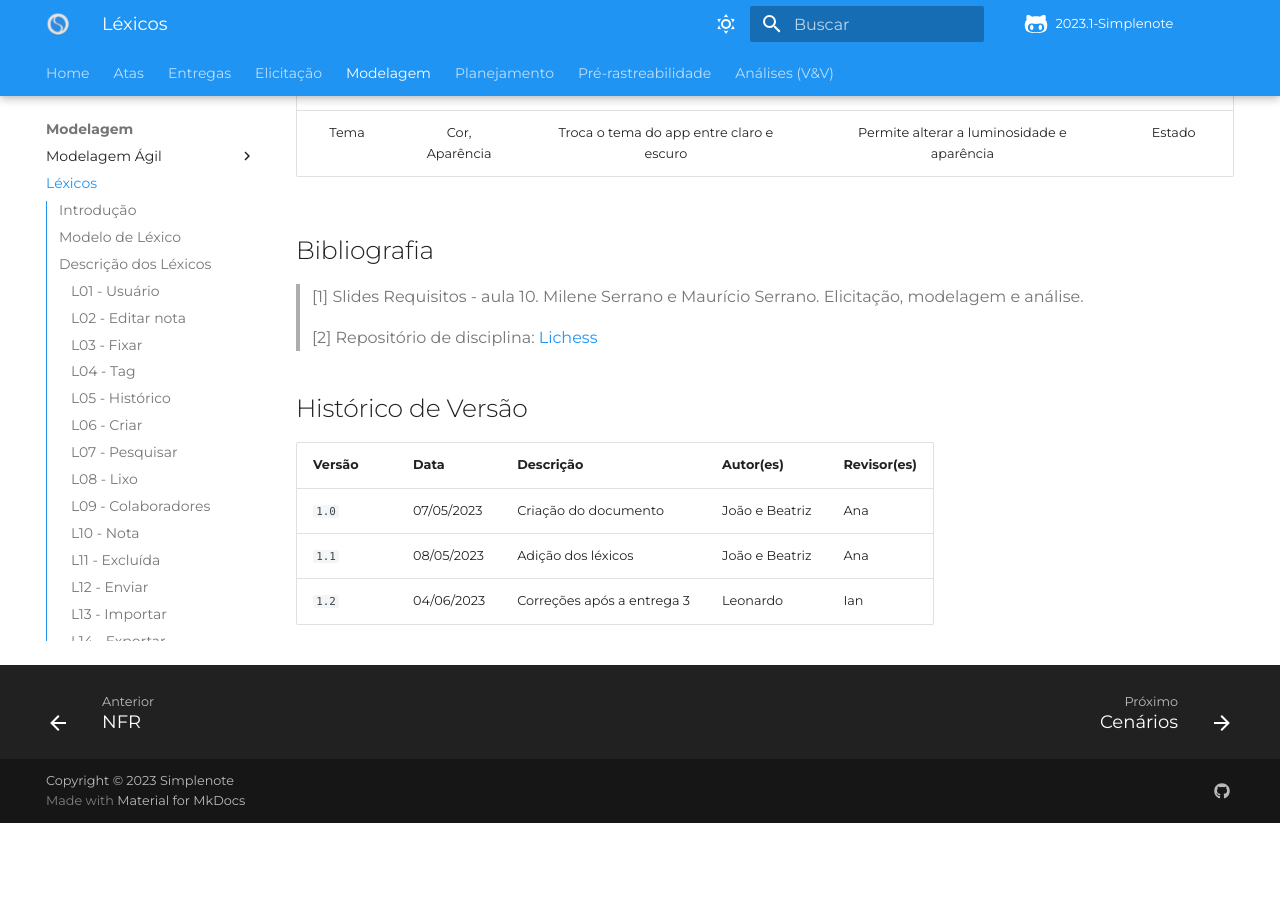
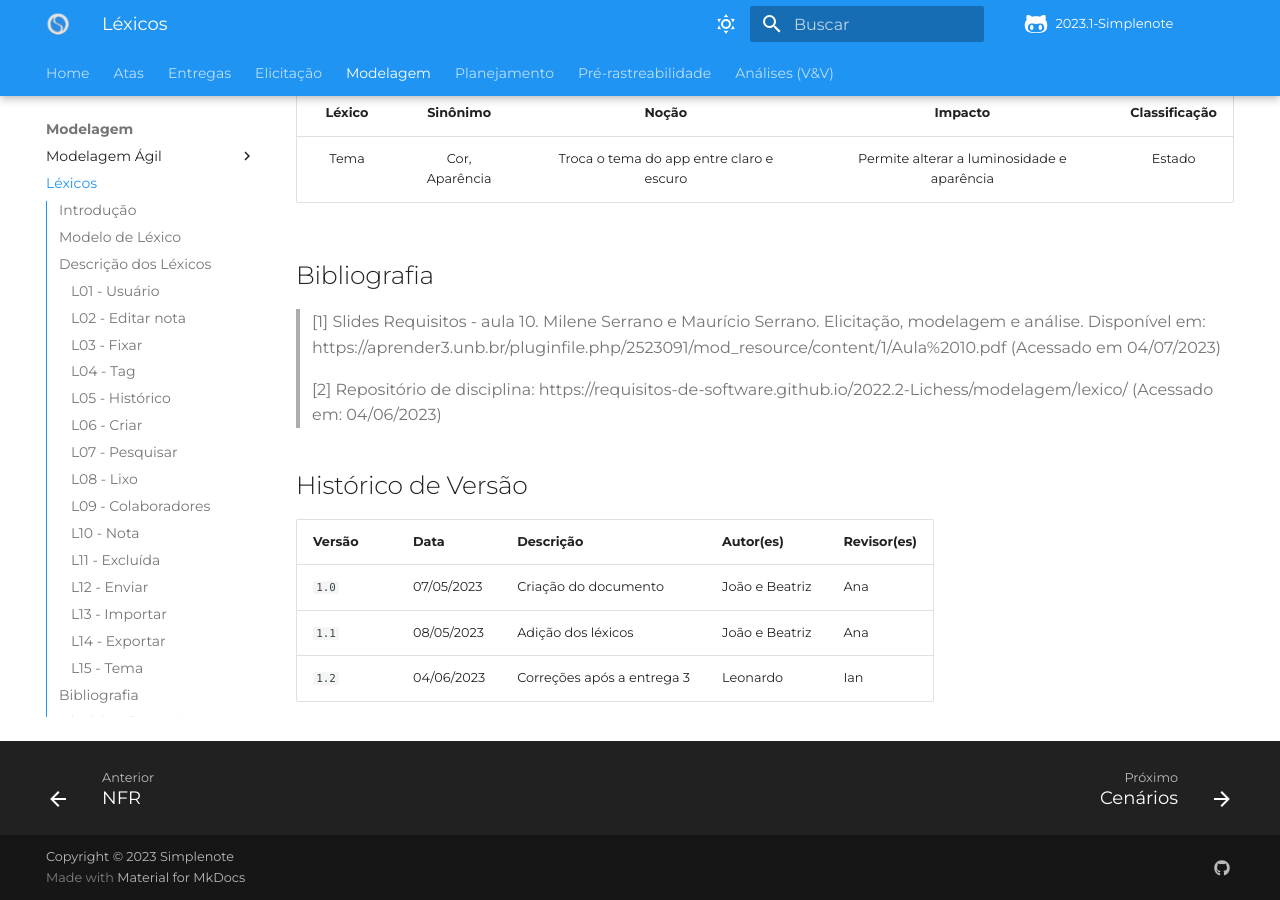
Before and after one commit to Requisitos-de-Software/2023.1-Simplenote, an MkDocs documentation site: the page built from docs/modelagem/lexico.md, in a window 1280 px wide and 900 px high, scrolled down 3743 px. Built offline with MkDocs 1.6.1 and Material for MkDocs 9.7.7, drawn with Linux system fonts in a browser that asks for light colours; some web fonts are replaced; comment, search, counter and statistics services are not loaded; before the commit the page ends 4566 px from its top, so only the background shows below that; some of the changed text lies outside the part shown.

Commit message:
Update lexicos and all 2022 instances

```diff
--- a/docs/entregas.md
+++ b/docs/entregas.md
@@ -88,6 +88,6 @@
 
 | Versão | Data | Descrição| Autor(es)| Revisor(es)
 |--|--|--|--|--|
-| `1.0`|17/04/2022|Entrega 1| Mylena| Todos
-| `2.0`|01/05/2022|Entrega 2 | Mylena| Todos
+| `1.0`|17/04/2023|Entrega 1| Mylena| Todos
+| `2.0`|01/05/2023|Entrega 2 | Mylena| Todos
 | `3.0`| 25/02/2023| Entrega 3 e 4| Mylena | Todos
--- a/docs/modelagem/lexico.md
+++ b/docs/modelagem/lexico.md
@@ -10,7 +10,7 @@
 
 ## Modelo de Léxico
 
-Os léxicos foram identificados por meio do uso do aplicativo SimpleNote e a seguir temos um exemplo de léxico:
+Os léxicos foram identificados por meio do uso do aplicativo SimpleNote e a seguir temos um exemplo de léxico na Tabela 1 abaixo:
 
 | Léxico         | Sinônimo | Noção   | Impacto             | Classificação       |
 | -------------- | -------- | ------- | ------------------- | ------------------- |
@@ -114,9 +114,9 @@
 
 ## Bibliografia
 
-> [1] Slides Requisitos - aula 10. Milene Serrano e Maurício Serrano. Elicitação, modelagem e análise.
+> [1] Slides Requisitos - aula 10. Milene Serrano e Maurício Serrano. Elicitação, modelagem e análise. Disponível em: https://aprender3.unb.br/pluginfile.php/2523091/mod_resource/content/1/Aula%2010.pdf (Acessado em 04/07/2023)
 
-> [2] Repositório de disciplina: [Lichess](https://requisitos-de-software.github.io/2022.2-Lichess/modelagem/lexico/)
+> [2] Repositório de disciplina: https://requisitos-de-software.github.io/2022.2-Lichess/modelagem/lexico/ (Acessado em: 04/06/2023)
 
 ## Histórico de Versão
 
--- a/docs/planejamento/Aplicativo Selecionado.md
+++ b/docs/planejamento/Aplicativo Selecionado.md
@@ -51,5 +51,5 @@
 ### Histórico de versão
 | Versão | Data | Descrição| Autor(es)| Revisor(es)
 |--|--|--|--|--|
-| `1.0` |15/04/2022|O que é e porque| Beatriz e Leonardo| Ian
-| `2.0` |21/04/2022|O que é e porque| Beatriz| Ian
+| `1.0` |15/04/2023|O que é e porque| Beatriz e Leonardo| Ian
+| `2.0` |21/04/2023|O que é e porque| Beatriz| Ian
--- a/docs/planejamento/metodologias.md
+++ b/docs/planejamento/metodologias.md
@@ -48,5 +48,5 @@
 
 | Versão | Data          | Descrição                          | Autor(es)     |  Revisor(es)  |
 | ------ | ------------- | ---------------------------------- | ------------- | ------------- |
-| `1.0`  | 18/04/2022    |  Confecção do artefacto | Kauã  | João |
+| `1.0`  | 18/04/2023    |  Confecção do artefacto | Kauã  | João |
 | `1.1`  | 26/06/2023    |   Correção do documento  | Kauã |João|
```
Also changed, not shown: other parts of docs/modelagem/lexico.md (+1 -1 lines), docs/elicitacao/Priorização/MoScoW.md (+2 -2 lines).
